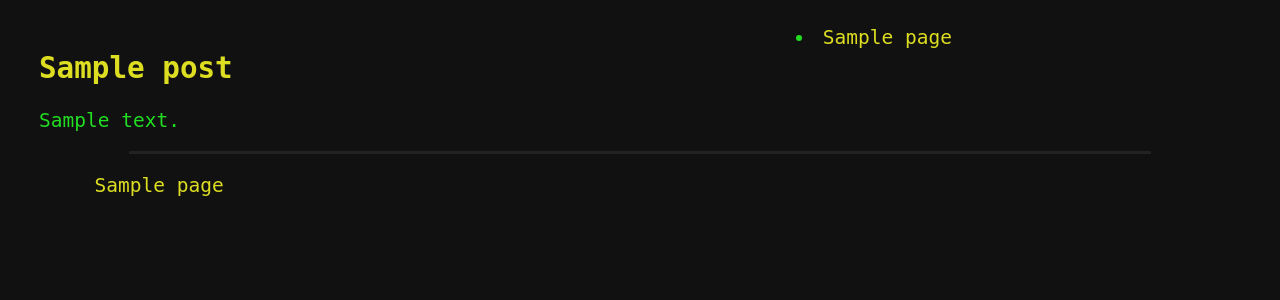
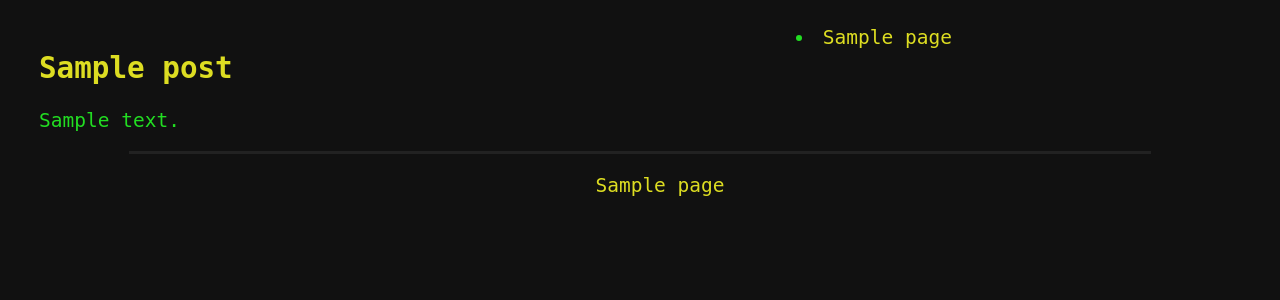
Before and after one commit to josephbales/jbterminal, a WordPress theme: template page.php in a window 1280 px wide. Shown: the part 94-394 px from the top of the page. Run offline with PHP 8.4 and a stand-in for WordPress, Linux system fonts and the light colour scheme; the site name, menu and one post (Sample post) are stand-ins, and other content is empty.

Commit message:
Style tweaks and IE6/7 upgrade suggestion on home

```diff
--- a/header.php
+++ b/header.php
@@ -10,6 +10,11 @@
 		<?php wp_head(); ?>
 	</head>
 	<body>
+		<?php if (is_home()) : ?>
+		<!--[if lt IE 8]>
+			<p style="background: #f00; color: #fff; margin-bottom: 60px; font-weight: bold;">You are using an outdated browser. Upgrade and you can <a href="http://browsehappy.com/" style="color: #00f">Browse Happy</a>.</p>
+		<![endif]-->
+		<?php endif; ?>
 		<div id="header">
 			<h1><a href="<?php bloginfo('url'); ?>"><?php bloginfo('name'); ?></a></h1>
 			<?php if (is_home()||is_search()||is_404()) : ?>
--- a/style.css
+++ b/style.css
@@ -116,6 +116,13 @@ list-style-type: none;
 }
 
 #footer ul li {
-float: left;
-padding: 0 0.8em;
+display: inline;
 }
+
+#footer li:after {
+content: " ::";
+}
+
+#footer li:last-child:after {
+content: "";
+}
```
